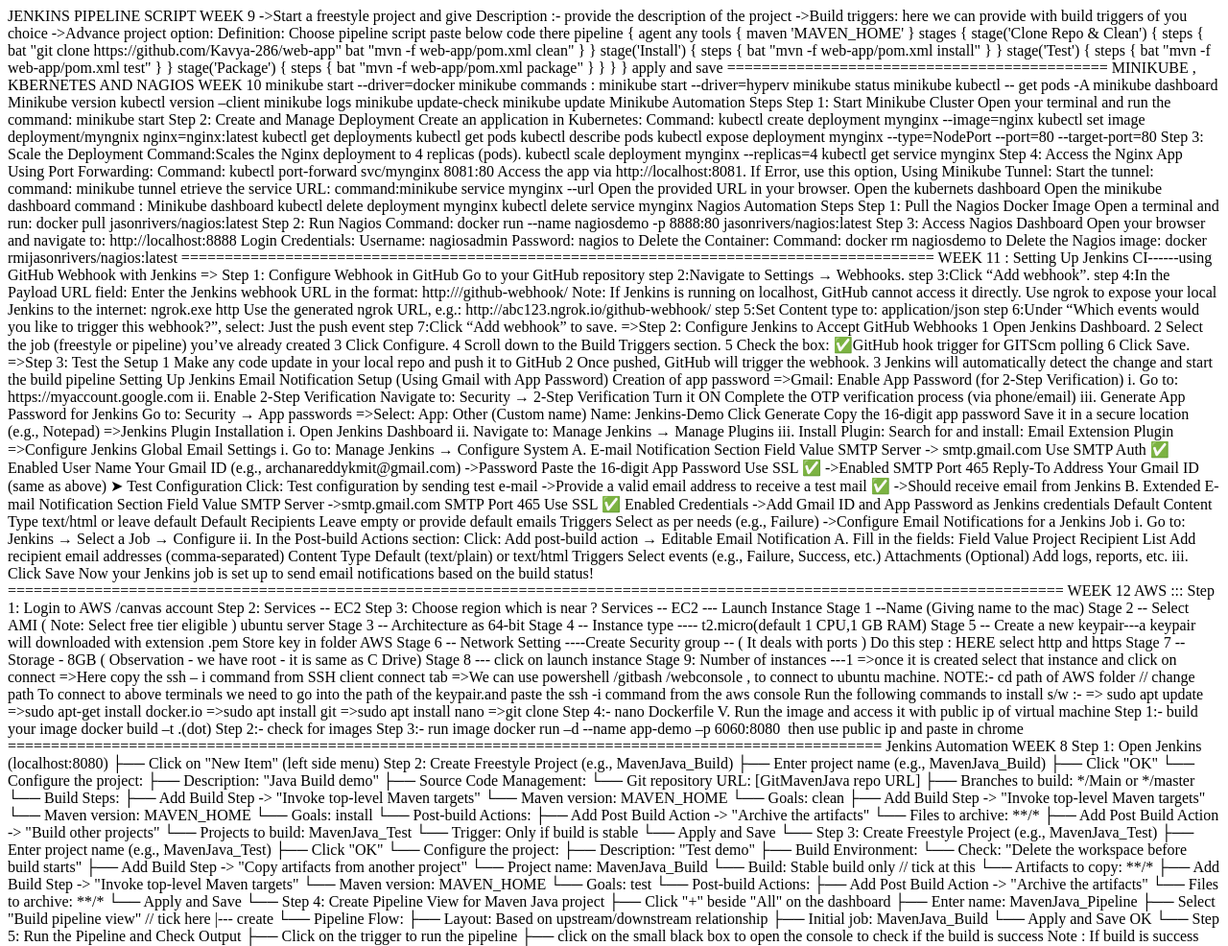
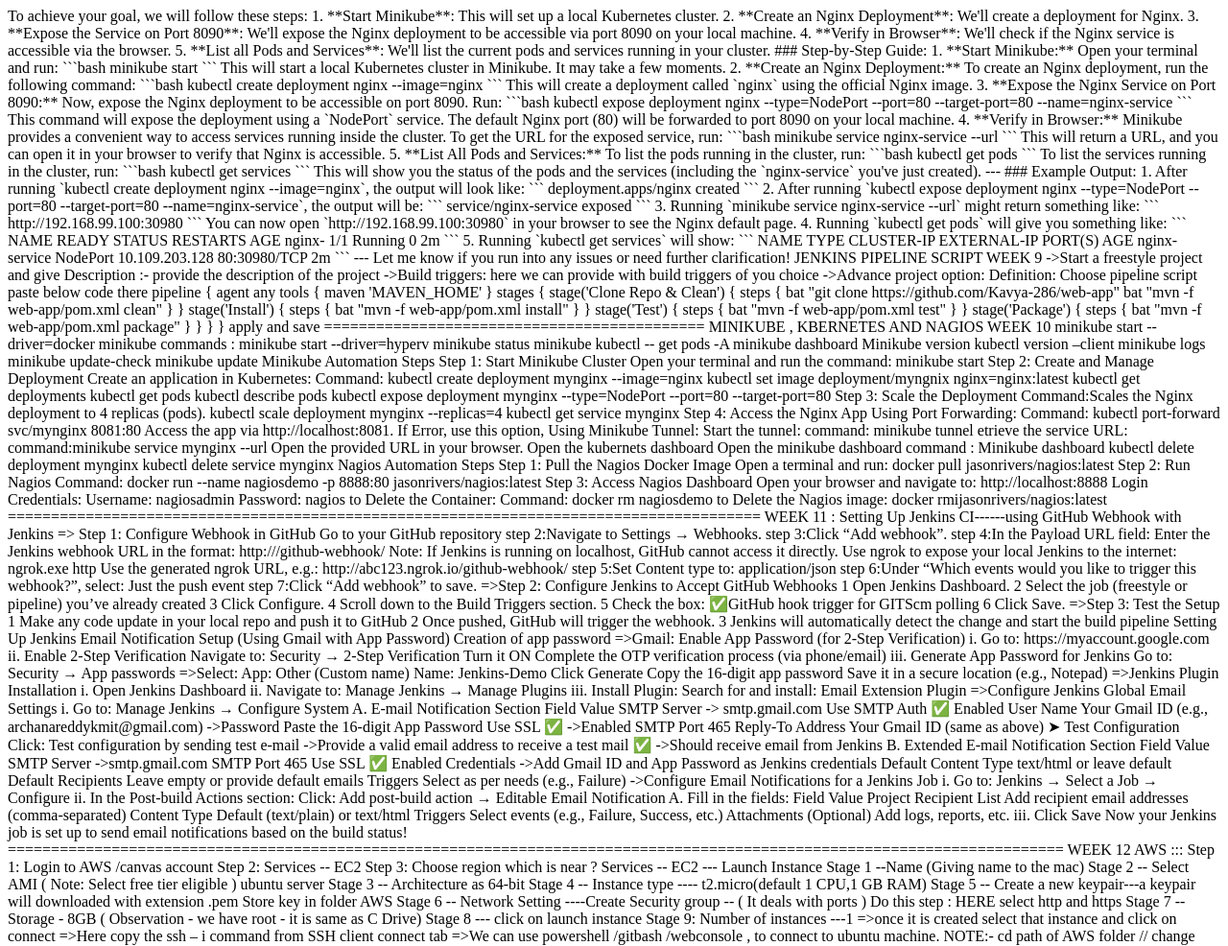
Before and after one commit to Kavya-286/my-repo, a plain HTML site: page index.html in a window 1280 px wide. Shown: the top 986 px of the page at 96% size. Drawn offline with Linux system fonts and the light colour scheme.

Commit message:
Add Nginx setup instructions for Minikube
Added a step-by-step guide for setting up Nginx in Minikube, including commands for deployment and service exposure.

````diff
--- a/index.html
+++ b/index.html
@@ -6,6 +6,115 @@
     <title>Document</title>
 </head>
 <body>
+
+	To achieve your goal, we will follow these steps:
+
+1. **Start Minikube**: This will set up a local Kubernetes cluster.
+2. **Create an Nginx Deployment**: We'll create a deployment for Nginx.
+3. **Expose the Service on Port 8090**: We'll expose the Nginx deployment to be accessible via port 8090 on your local machine.
+4. **Verify in Browser**: We'll check if the Nginx service is accessible via the browser.
+5. **List all Pods and Services**: We'll list the current pods and services running in your cluster.
+
+### Step-by-Step Guide:
+
+1. **Start Minikube:**
+
+   Open your terminal and run:
+
+   ```bash
+   minikube start
+   ```
+
+   This will start a local Kubernetes cluster in Minikube. It may take a few moments.
+
+2. **Create an Nginx Deployment:**
+
+   To create an Nginx deployment, run the following command:
+
+   ```bash
+   kubectl create deployment nginx --image=nginx
+   ```
+
+   This will create a deployment called `nginx` using the official Nginx image.
+
+3. **Expose the Nginx Service on Port 8090:**
+
+   Now, expose the Nginx deployment to be accessible on port 8090. Run:
+
+   ```bash
+   kubectl expose deployment nginx --type=NodePort --port=80 --target-port=80 --name=nginx-service
+   ```
+
+   This command will expose the deployment using a `NodePort` service. The default Nginx port (80) will be forwarded to port 8090 on your local machine.
+
+4. **Verify in Browser:**
+
+   Minikube provides a convenient way to access services running inside the cluster. To get the URL for the exposed service, run:
+
+   ```bash
+   minikube service nginx-service --url
+   ```
+
+   This will return a URL, and you can open it in your browser to verify that Nginx is accessible.
+
+5. **List All Pods and Services:**
+
+   To list the pods running in the cluster, run:
+
+   ```bash
+   kubectl get pods
+   ```
+
+   To list the services running in the cluster, run:
+
+   ```bash
+   kubectl get services
+   ```
+
+   This will show you the status of the pods and the services (including the `nginx-service` you've just created).
+
+---
+
+### Example Output:
+
+1. After running `kubectl create deployment nginx --image=nginx`, the output will look like:
+
+   ```
+   deployment.apps/nginx created
+   ```
+
+2. After running `kubectl expose deployment nginx --type=NodePort --port=80 --target-port=80 --name=nginx-service`, the output will be:
+
+   ```
+   service/nginx-service exposed
+   ```
+
+3. Running `minikube service nginx-service --url` might return something like:
+
+   ```
+   http://192.168.99.100:30980
+   ```
+
+   You can now open `http://192.168.99.100:30980` in your browser to see the Nginx default page.
+
+4. Running `kubectl get pods` will give you something like:
+
+   ```
+   NAME                         READY   STATUS    RESTARTS   AGE
+   nginx-<hash>                  1/1     Running   0          2m
+   ```
+
+5. Running `kubectl get services` will show:
+
+   ```
+   NAME             TYPE        CLUSTER-IP       EXTERNAL-IP   PORT(S)        AGE
+   nginx-service    NodePort    10.109.203.128   <none>        80:30980/TCP   2m
+   ```
+
+---
+
+Let me know if you run into any issues or need further clarification!
+
 JENKINS PIPELINE SCRIPT  WEEK 9
 
 ->Start a freestyle project and give Description :- provide the description of the project
````
